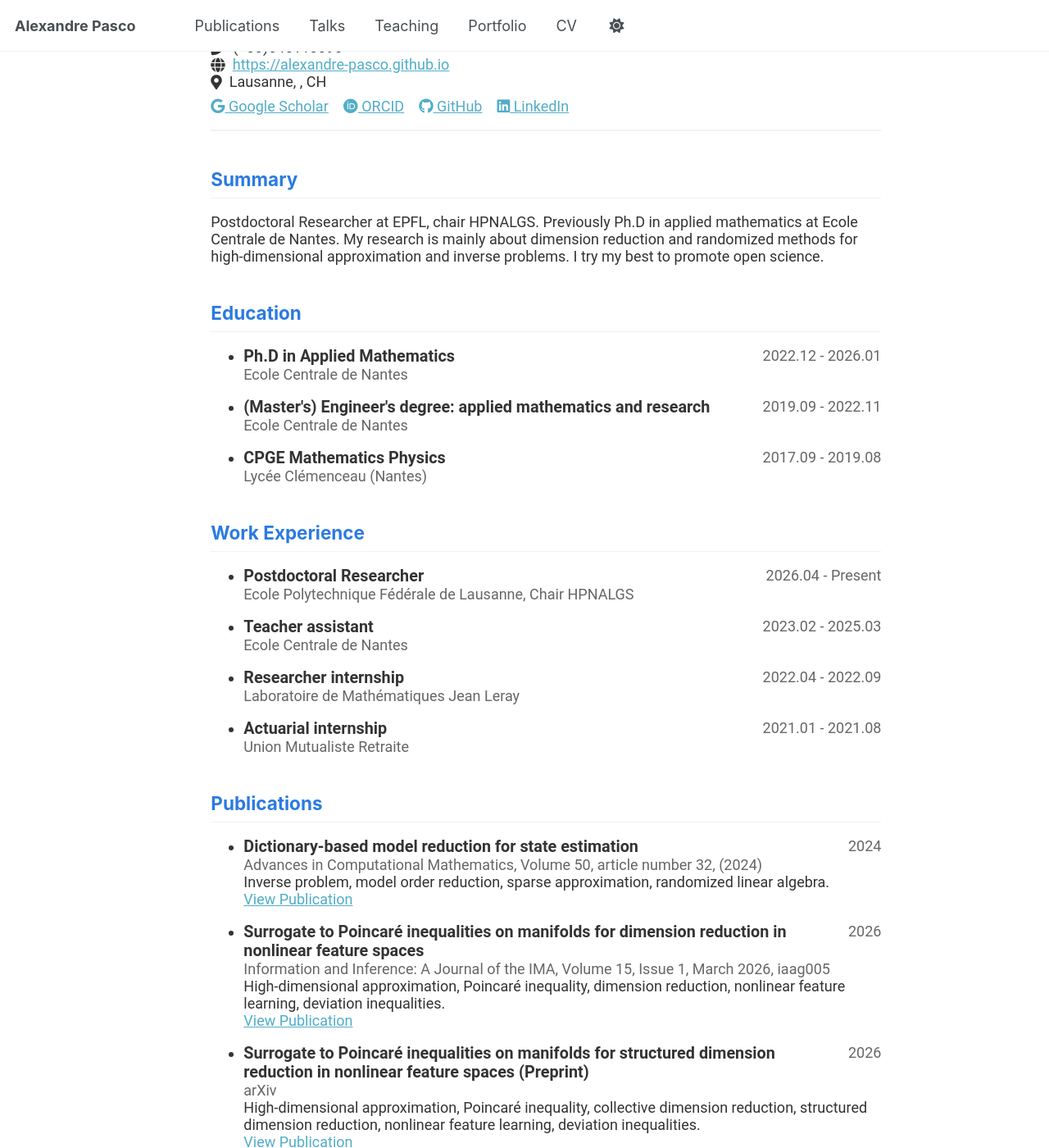
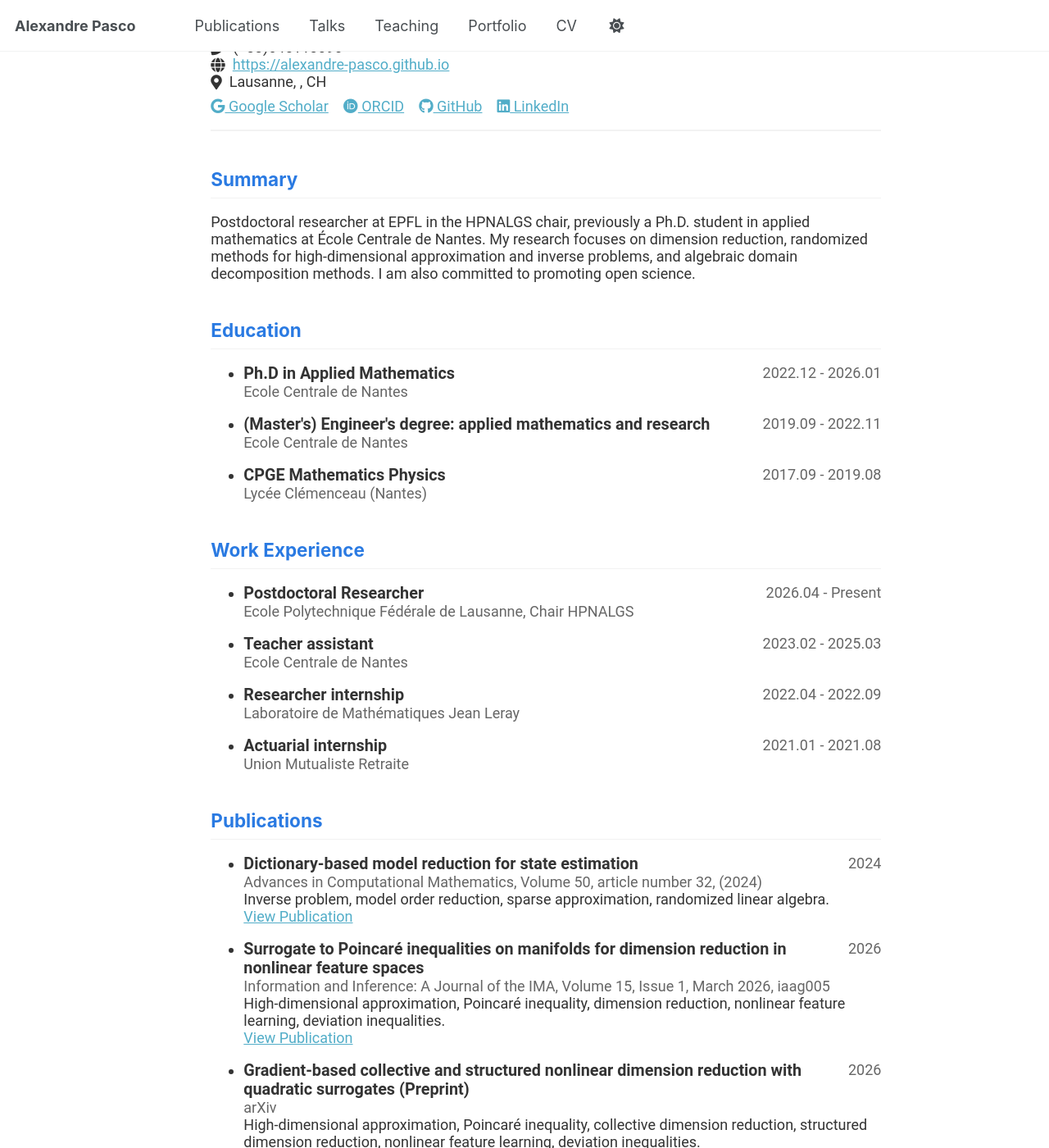
Before and after one commit to alexandre-pasco/alexandre-pasco.github.io, a Jekyll site: the page built from _pages/cv-json.md, in a window 1280 px wide and 1400 px high, scrolled down 195 px. Shown: the whole window at 82% size. Built offline with Jekyll 4.4.1, drawn with Linux system fonts in a browser that asks for light colours; part of the change alters nothing that is shown; some of the changed text lies outside the part shown.

Commit message:
update cv
cs2026 and randnla conferences, language skills, description, paper on structured dim red

```diff
--- a/_data/cv.json
+++ b/_data/cv.json
@@ -4,7 +4,7 @@
     "email": "alexandre.pasco@epfl.ch",
     "phone": "(+33)645113090",
     "website": "https://alexandre-pasco.github.io",
-    "summary": "Postdoctoral Researcher at EPFL, chair HPNALGS. Previously Ph.D in applied mathematics at Ecole Centrale de Nantes. My research is mainly about dimension reduction and randomized methods for high-dimensional approximation and inverse problems. I try my best to promote open science.",
+    "summary": "Postdoctoral researcher at EPFL in the HPNALGS chair, previously a Ph.D. student in applied mathematics at École Centrale de Nantes. My research focuses on dimension reduction, randomized methods for high-dimensional approximation and inverse problems, and algebraic domain decomposition methods. I am also committed to promoting open science.",
     "location": {
       "address": "",
       "postalCode": "1015",
@@ -110,11 +110,11 @@
     },
     {
       "language": "Japanese",
-      "fluency": "Intermediate (JLPT N4)"
+      "fluency": "Elementary (JLPT N4)"
     },
     {
-      "language": "Spanish",
-      "fluency": "Beginner"
+      "language": "German",
+      "fluency": "Beginner (currently learning)"
     }
   ],
   "interests": [],
@@ -135,7 +135,7 @@
       "summary": "High-dimensional approximation, Poincaré inequality, dimension reduction, nonlinear feature learning, deviation inequalities."
     },
     {
-      "name": "Surrogate to Poincaré inequalities on manifolds for structured dimension reduction in nonlinear feature spaces (Preprint)",
+      "name": "Gradient-based collective and structured nonlinear dimension reduction with quadratic surrogates (Preprint)",
       "publisher": "arXiv",
       "releaseDate": "2026-02-01",
       "website": "https://arxiv.org/abs/2602.01143",
@@ -254,6 +254,20 @@
       "date": "2026-03-03",
       "location": "Champs-sur-Marne, France",
       "description": "Talk"
+    },
+    {
+      "name": "11th International Conference on Curves and Surfaces",
+      "event": "Palais des Congrès",
+      "date": "2026-06-08",
+      "location": "Saint-Malo, France",
+      "description": "Talk"
+    },
+    {
+      "name": "RandNLA workshop",
+      "event": "Bernoulli Center for Fundamental Studies",
+      "date": "2026-06-15",
+      "location": "Lausanne, Switzerland",
+      "description": "Poster"
     }
   ],
   "teaching": [
```
Also changed, not shown: 1 other file.
